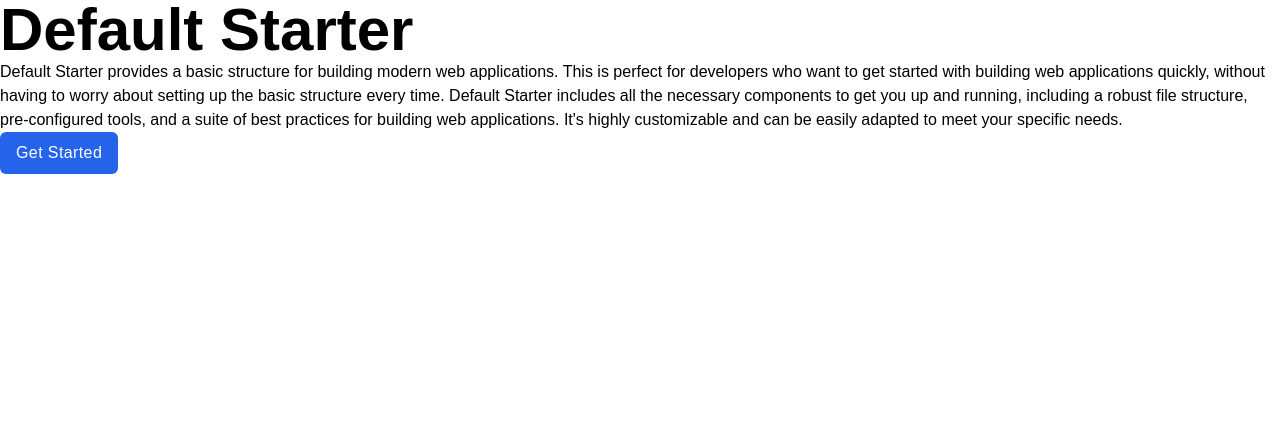
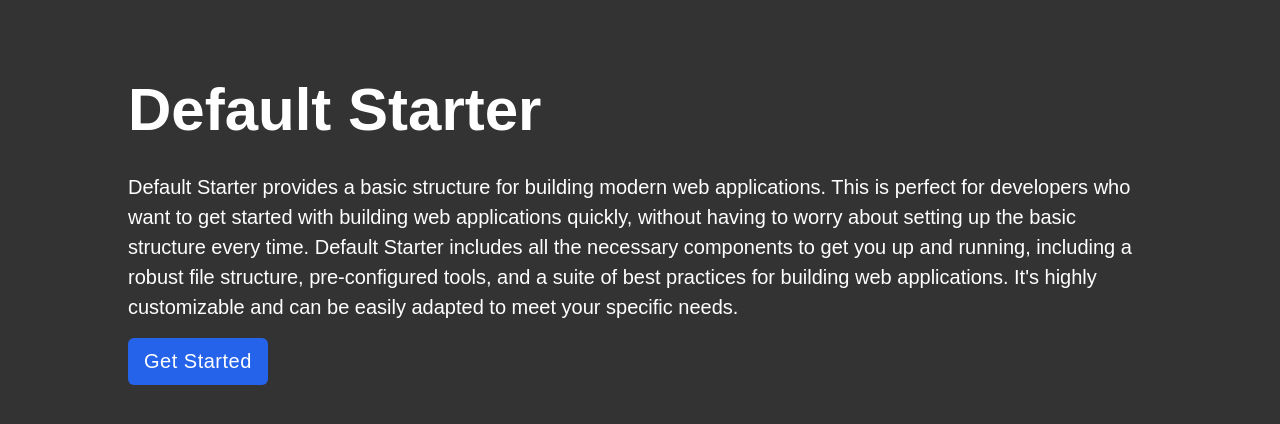
Before and after one commit to margusliinev/default-starter, a React (Vite) app in the folder client/: page / in a window 1280 px wide. Shown: the top 424 px of the page. Built offline with nearby package versions, Linux system fonts and the light colour scheme; a web font is replaced by a local one.

Commit message:
fix attempt nr 6

```diff
--- a/client/package.json
+++ b/client/package.json
@@ -13,8 +13,9 @@
         "react": "^18.2.0",
         "react-dom": "^18.2.0",
         "react-icons": "^4.8.0",
+        "react-is": "^18.2.0",
         "react-router-dom": "^6.11.1",
-        "styled-components": "^5.3.6"
+        "styled-components": "^5.3.10"
     },
     "devDependencies": {
         "@types/react": "^18.0.28",
--- a/client/src/App.jsx
+++ b/client/src/App.jsx
@@ -1,8 +1,8 @@
-// import Wrapper from './assets/wrappers/home.js';
+import Wrapper from './assets/wrappers/home.js';
 
 function App() {
     return (
-        <div>
+        <Wrapper>
             <div className='container'>
                 <h1>Default Starter</h1>
                 <p>
@@ -12,7 +12,7 @@ function App() {
                 </p>
                 <button className='btn'>Get Started</button>
             </div>
-        </div>
+        </Wrapper>
     );
 }
 
--- a/client/src/assets/wrappers/home.js
+++ b/client/src/assets/wrappers/home.js
@@ -1,26 +1,26 @@
-// import styled from 'styled-components';
+import styled from 'styled-components';
 
-// const Wrapper = styled.div`
-//     min-width: 100vw;
-//     min-height: 100vh;
-//     background-color: #333;
-//     color: var(--colorWhite);
-//     display: grid;
-//     .container {
-//         width: 90vw;
-//         margin: 0 auto;
-//         max-width: var(--width-lg);
-//     }
-//     h1 {
-//         margin: 5rem 0 2rem 0;
-//     }
-//     p {
-//         font-size: 1.25rem;
-//         margin-bottom: 1rem;
-//     }
-//     button {
-//         font-size: 1.25rem;
-//     }
-// `;
+const Wrapper = styled.div`
+    min-width: 100vw;
+    min-height: 100vh;
+    background-color: #333;
+    color: var(--colorWhite);
+    display: grid;
+    .container {
+        width: 90vw;
+        margin: 0 auto;
+        max-width: var(--width-lg);
+    }
+    h1 {
+        margin: 5rem 0 2rem 0;
+    }
+    p {
+        font-size: 1.25rem;
+        margin-bottom: 1rem;
+    }
+    button {
+        font-size: 1.25rem;
+    }
+`;
 
-// export default Wrapper;
+export default Wrapper;
```
Also changed, not shown: 1 other file (tests, documents, lock files or other folders).
